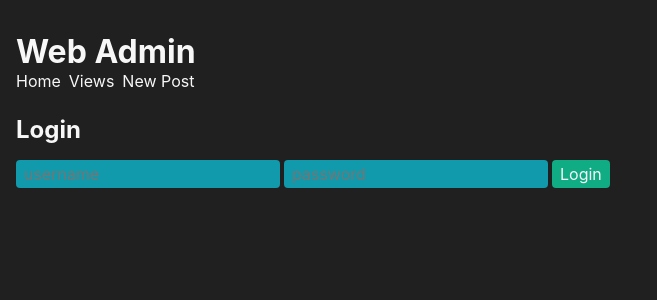
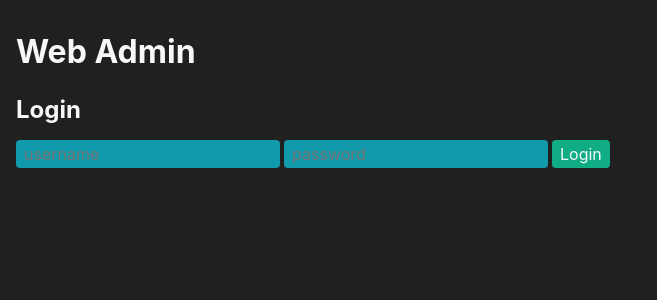
Before and after one commit to georgemblack/web-admin, a React app: page /#/login in a window 1280 px wide. Shown: the top 300 px of the page, without its empty margins (0-657 px from the left). Built offline with nearby package versions, Linux system fonts and the light colour scheme.

Commit message:
Use react router

```diff
--- a/package.json
+++ b/package.json
@@ -11,6 +11,7 @@
     "react": "^16.13.1",
     "react-dom": "^16.13.1",
     "react-redux": "^7.2.0",
+    "react-router-dom": "^5.2.0",
     "redux": "^4.0.5",
     "redux-thunk": "^2.3.0"
   },
--- a/public/main.css
+++ b/public/main.css
@@ -46,13 +46,18 @@ nav {
   display: flex;
 }
 
-nav p {
+nav a {
   margin: 0 0.5em 0 0;
   cursor: pointer;
 }
 
 h1, h2, h3, h4, h5, h6, p {
   margin-top: 1em;
+  color: var(--font-color);
+}
+
+a {
+  text-decoration: none;
   color: var(--font-color);
 }
 
--- a/src/App.jsx
+++ b/src/App.jsx
@@ -1,14 +1,52 @@
-import React from "react";
-import { Provider } from "react-redux";
+import React, { useEffect } from "react";
+import { useSelector } from "react-redux";
+import { Switch, Route, Link, Redirect, useHistory } from "react-router-dom";
 
-import store from "./store/Store";
-import Main from "./views/Main.jsx";
+import { getUserIsAuthenticated } from "./store/Selectors";
+import HomePage from "./views/HomePage.jsx";
+import LoginPage from "./views/LoginPage.jsx";
+import ViewTable from "./components/ViewTable.jsx";
+import NewPostPage from "./views/NewPostPage.jsx";
 
 function App(props) {
+  const userIsAuthenticated = useSelector(getUserIsAuthenticated);
+  let history = useHistory();
+
+  useEffect(() => {
+    if (userIsAuthenticated) {
+      history.push("/");
+    }
+  }, [userIsAuthenticated]);
+
   return (
-    <Provider store={store}>
-      <Main />
-    </Provider>
+    <>
+      <header>
+        <h1>Web Admin</h1>
+        {userIsAuthenticated && (
+          <nav>
+            <Link to="/">Home</Link>
+            <Link to="/views">Views</Link>
+            <Link to="/new-post">New Post</Link>
+          </nav>
+        )}
+      </header>
+      <main>
+        <Switch>
+          <Route exact path="/">
+            {userIsAuthenticated ? <HomePage /> : <Redirect to="/login" />}
+          </Route>
+          <Route exact path="/login">
+            <LoginPage />
+          </Route>
+          <Route path="/views">
+            <ViewTable />
+          </Route>
+          <Route path="/new-post">
+            <NewPostPage />
+          </Route>
+        </Switch>
+      </main>
+    </>
   );
 }
 
--- a/src/index.js
+++ b/src/index.js
@@ -1,6 +1,16 @@
 import React from "react";
 import ReactDOM from "react-dom";
+import { Provider } from "react-redux";
+import { HashRouter } from "react-router-dom";
 
 import App from "./App.jsx";
+import store from "./store/Store";
 
-ReactDOM.render(<App />, document.getElementById("root"));
+ReactDOM.render(
+  <HashRouter>
+    <Provider store={store}>
+      <App />
+    </Provider>
+  </HashRouter>,
+  document.getElementById("root")
+);
--- /dev/null
+++ b/src/views/HomePage.jsx
@@ -0,0 +1,17 @@
+import React from "react";
+
+import LikeForm from "../components/LikeForm.jsx";
+import LikeTable from "../components/LikeTable.jsx";
+import PostTable from "../components/PostTable.jsx";
+
+function HomePage(props) {
+  return (
+    <>
+      <LikeForm />
+      <LikeTable />
+      <PostTable />
+    </>
+  );
+}
+
+export default HomePage;
--- /dev/null
+++ b/src/views/LoginPage.jsx
@@ -0,0 +1,9 @@
+import React from "react";
+
+import LoginForm from "../components/LoginForm.jsx";
+
+function LoginPage(props) {
+  return <LoginForm />;
+}
+
+export default LoginPage;
--- a/src/views/Main.jsx
+++ /dev/null
@@ -1,58 +0,0 @@
-import React, { useState } from "react";
-import { useSelector } from "react-redux";
-
-import { getUserIsAuthenticated } from "../store/Selectors";
-import LikeForm from "../components/LikeForm.jsx";
-import PostTable from "../components/PostTable.jsx";
-import LoginForm from "../components/LoginForm.jsx";
-import LikeTable from "../components/LikeTable.jsx";
-import ViewTable from "../components/ViewTable.jsx";
-import NewPostPage from "./NewPostPage.jsx";
-
-const pages = {
-  HOME: 0,
-  VIEWS: 1,
-  NEW_POST: 2,
-};
-
-function Main(props) {
-  const [page, setPage] = useState(pages.HOME);
-  const userIsAuthenticated = useSelector(getUserIsAuthenticated);
-
-  const getPage = () => {
-    if (!userIsAuthenticated) {
-      return <LoginForm />;
-    }
-    if (page === pages.HOME) {
-      return (
-        <>
-          <LikeForm />
-          <LikeTable />
-          <PostTable />
-        </>
-      );
-    }
-    if (page === pages.VIEWS) {
-      return <ViewTable />;
-    }
-    if (page === pages.NEW_POST) {
-      return <NewPostPage />;
-    }
-  };
-
-  return (
-    <>
-      <header>
-        <h1>Web Admin</h1>
-        <nav>
-          <p onClick={() => setPage(pages.HOME)}>Home</p>
-          <p onClick={() => setPage(pages.VIEWS)}>Views</p>
-          <p onClick={() => setPage(pages.NEW_POST)}>New Post</p>
-        </nav>
-      </header>
-      <main>{getPage()}</main>
-    </>
-  );
-}
-
-export default Main;
```
Also changed, not shown: src/views/ViewsPage.jsx (added, +17 -0 lines), 1 other file (tests, documents, lock files or other folders).
